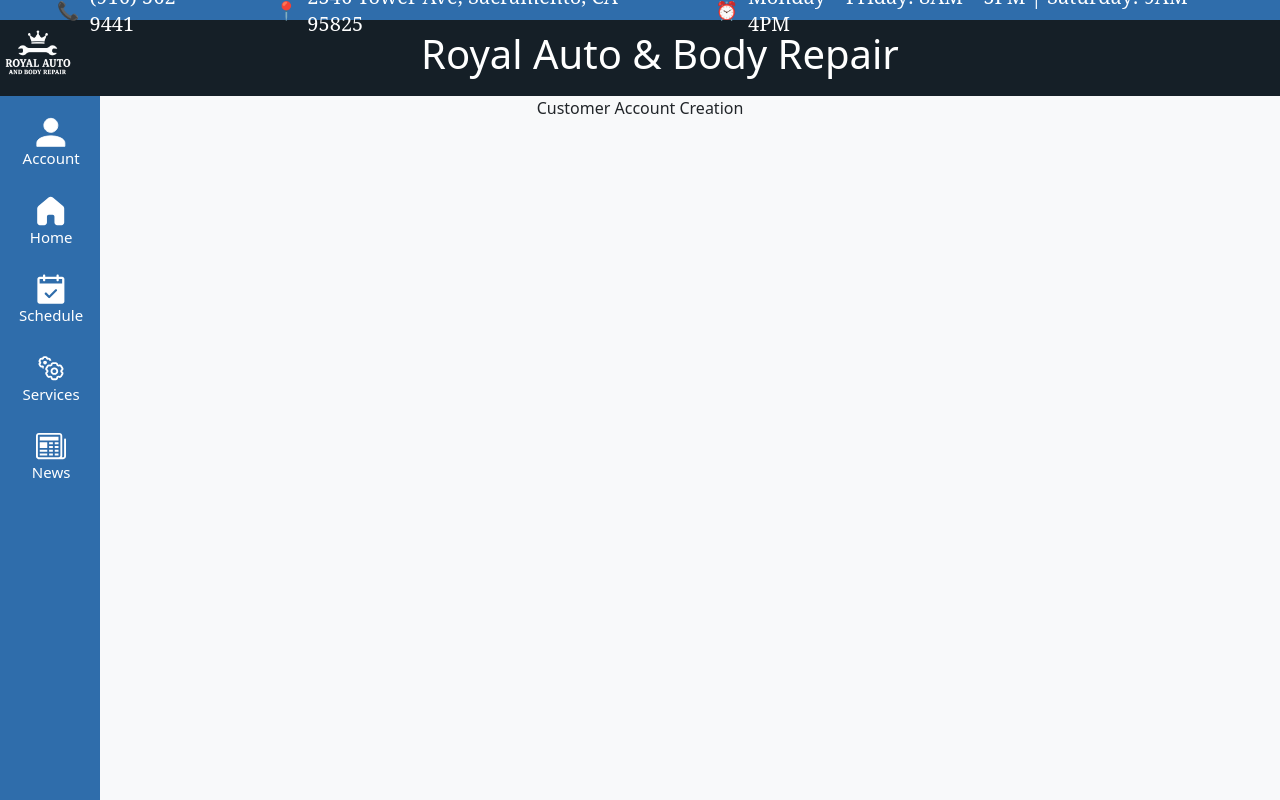
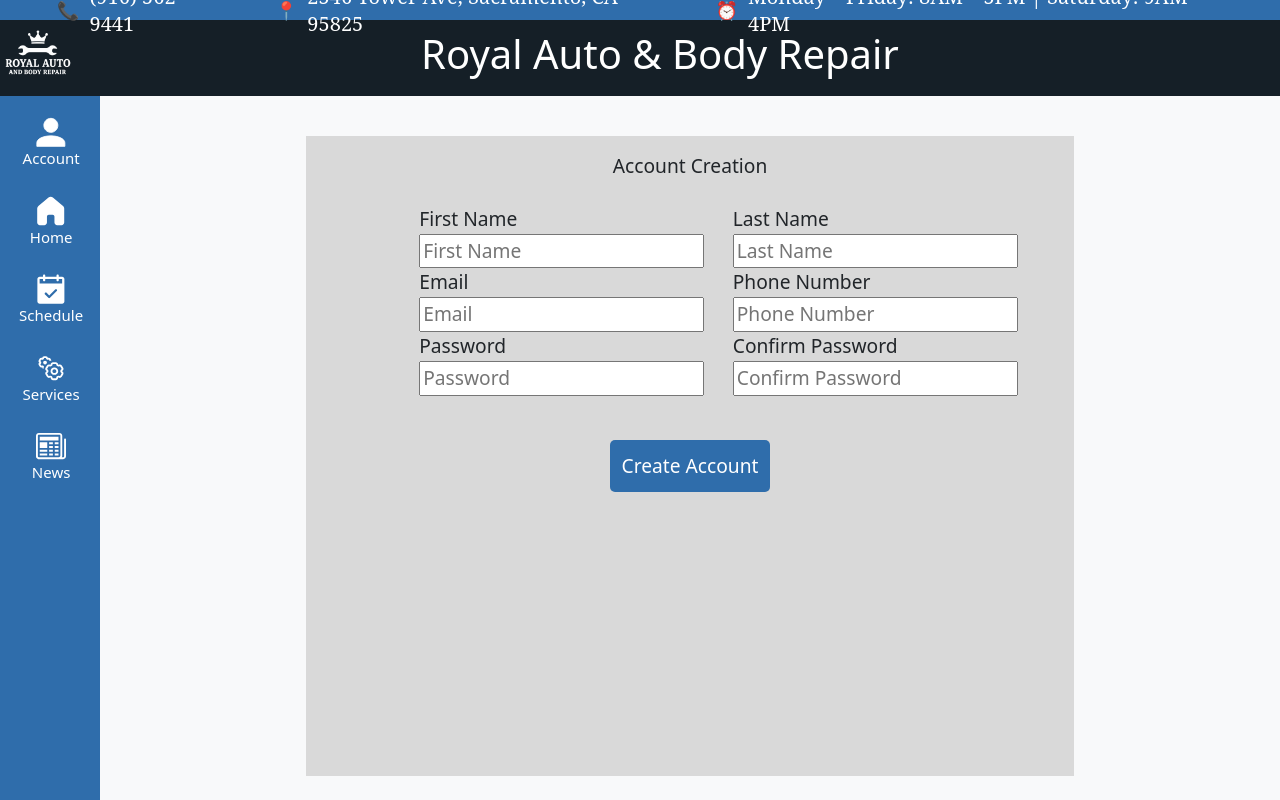
Before and after one commit to QuantumBits-CSUS-25-26/RoyalWebsite, a React (Create React App) app in the folder frontend/: page /account-creation in a window 1280 px wide. Built offline with nearby package versions, Linux system fonts and the light colour scheme.

Commit message:
RW-86 Create form to enter account information, routes to customer account view

```diff
--- a/frontend/src/App.css
+++ b/frontend/src/App.css
@@ -484,6 +484,55 @@
   background-color: #2F6DAB;
 }
 
+/* begin customer account creation */
+.customer-creation{
+  display: flex;
+  flex-direction: column;
+  align-items: center;
+  font-size: 30px;
+  font-size: 1.5vw;
+}
+.customer-creation .content{
+  display: flex;
+  flex-direction: column;
+  align-items: center;
+  background-color: #D9D9D9;
+  height: 80vh;
+  width: 60vw;
+  margin-left: 100px;
+  margin-top: 5vh;
+  padding-top: 2vh;
+  padding-bottom: 3vh;
+}
+
+.customer-creation .content .form{
+  display: grid;
+  grid-template-rows: auto auto;
+  grid-template-columns: auto auto;
+  column-gap: 5%;
+  padding-top: 3vh;
+  padding-bottom: 2vh;
+}
+
+.customer-creation .content .form .entries{
+  grid-template-columns: 1fr 1fr;
+  text-align: left;
+  padding-left: 5%;
+  padding-right: 5%;
+}
+
+.customer-creation button{
+  background-color: #2F6DAB;
+  color: white;
+  border-width: 0px;
+  border-radius: 5px;
+  padding: 1.5%;
+  cursor: pointer;
+}
+.customer-creation button:hover{
+  background-color: #151F27;
+}
+
 /* begin service pop up bar */
 .services-drawer{
   position: fixed;
--- a/frontend/src/Pages/CustomerCreation.js
+++ b/frontend/src/Pages/CustomerCreation.js
@@ -1,7 +1,71 @@
+import '../App.css';
+import { useNavigate } from 'react-router-dom';
+
 const CustomerCreation = () => {
+  const navigate = useNavigate();
+  const handleClick = () => {
+    navigate('/dashboard');
+  };
+
   return (
-    <div>
-      Customer Account Creation
+    <div className="customer-creation">
+      <div className="content">
+        Account Creation
+        <div className="form">
+          <div className="entries">
+            First Name<br />
+              <input
+                type="text"
+                name="fname"
+                placeholder="First Name"
+              />
+              <br />
+            Email<br />
+              <input
+                type="text"
+                name="email"
+                placeholder="Email"
+              />
+              <br />
+              Password<br />
+              <input
+                type="password"
+                name="password"
+                placeholder="Password"
+              />
+              <br />
+              </div>
+            <div className="entries">
+              Last Name<br />
+              <input
+                type="text"
+                name="lname"
+                placeholder="Last Name"
+              />
+              <br />
+              Phone Number<br />
+              <input
+                type="text"
+                name="phone"
+                placeholder="Phone Number"
+              />
+              <br />
+              Confirm Password<br />
+              <input
+                type="password"
+                name="confirmPassword"
+                placeholder="Confirm Password"
+              />
+              <br />
+            </div>
+        </div>
+        <br/>
+        <button
+         type="submit"
+         onClick={handleClick}>
+          Create Account
+        </button>
+      </div>
     </div>
   )
 }
```
